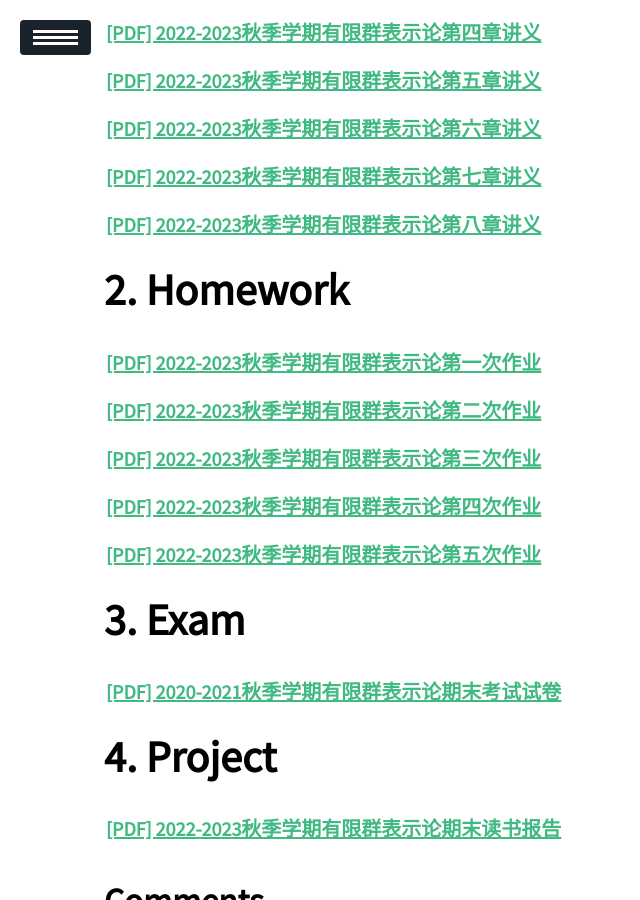
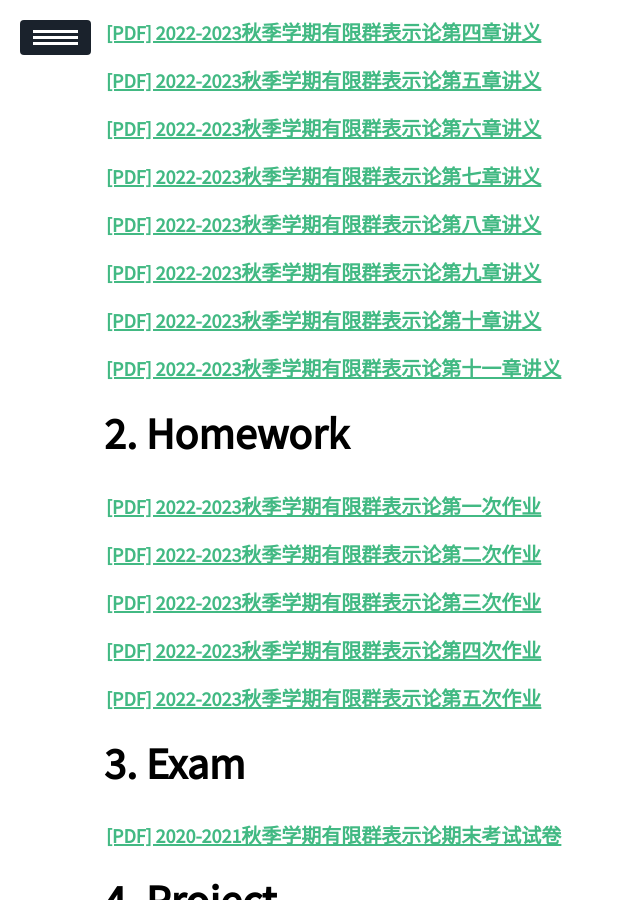
Before and after one commit to ssskz/ssskz.github.io, a Jekyll site: the page built from _posts/2023-3-3-Linear-Finite-Group-Representation.md, in a window 1280 px wide and 900 px high, scrolled down 565 px. Shown: the whole window, without its empty margins (0-640 px from the left). Built offline with Jekyll 4.4.1, drawn with Linux system fonts in a browser that asks for light colours; our own code applies the rules of GitHub Pages for plain Markdown files; a script that is not in the unit is left out.

Commit message:
update _posts/2023-3-3-Linear-Finite-Group-Representation.md.
Signed-off-by: ssskz <12497590+ssskz@user.noreply.gitee.com>

```diff
--- a/_posts/2023-3-3-Linear-Finite-Group-Representation.md
+++ b/_posts/2023-3-3-Linear-Finite-Group-Representation.md
@@ -29,6 +29,12 @@
 
 <p><a href="https://ssskz.github.io/materials/有限群表示论/第8章.pdf" target="_blank">[PDF] 2022-2023秋季学期有限群表示论第八章讲义 </a></p>
 
+<p><a href="https://ssskz.github.io/materials/有限群表示论/第9章.pdf" target="_blank">[PDF] 2022-2023秋季学期有限群表示论第九章讲义 </a></p>
+
+<p><a href="https://ssskz.github.io/materials/有限群表示论/第10章.pdf" target="_blank">[PDF] 2022-2023秋季学期有限群表示论第十章讲义 </a></p>
+
+<p><a href="https://ssskz.github.io/materials/有限群表示论/第11章.pdf" target="_blank">[PDF] 2022-2023秋季学期有限群表示论第十一章讲义 </a></p>
+
 # Homework
 
 <p><a href="https://ssskz.github.io/materials/有限群表示论/HW1.pdf" target="_blank">[PDF] 2022-2023秋季学期有限群表示论第一次作业</a></p>
```
